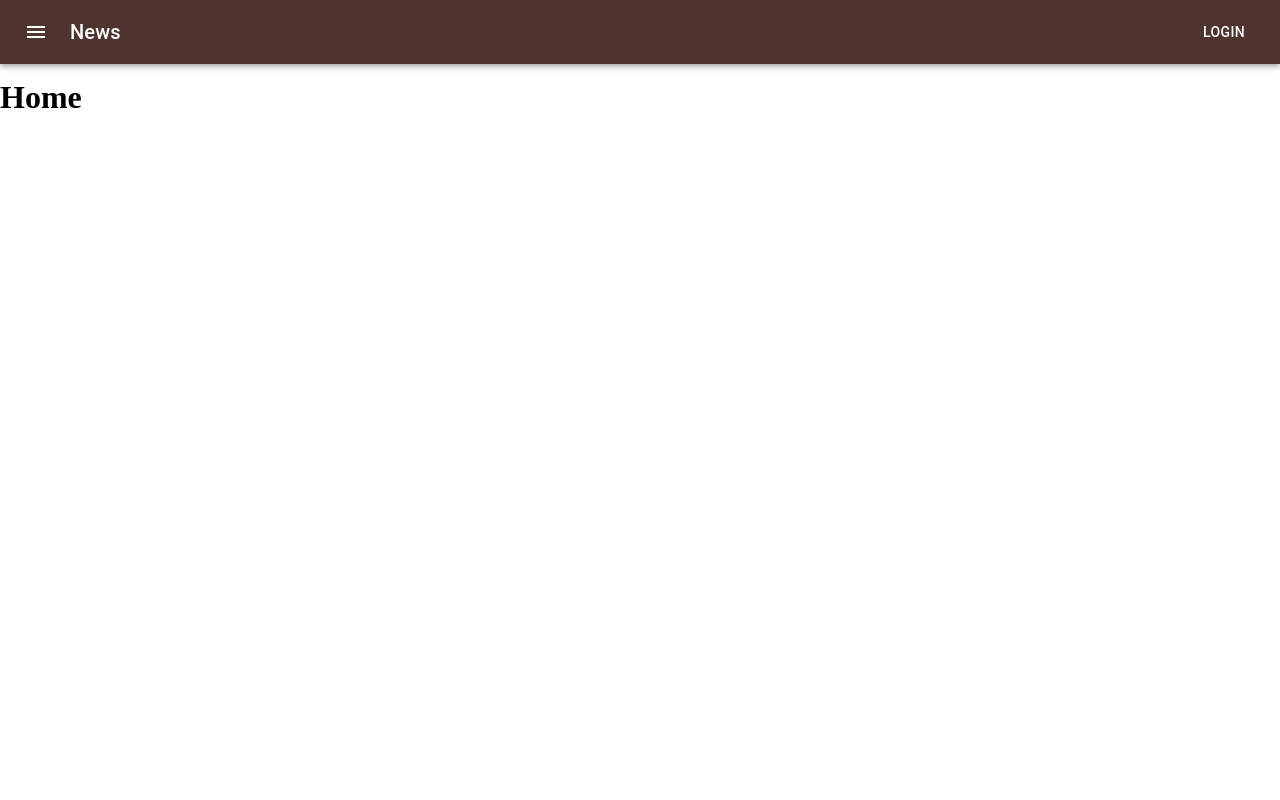
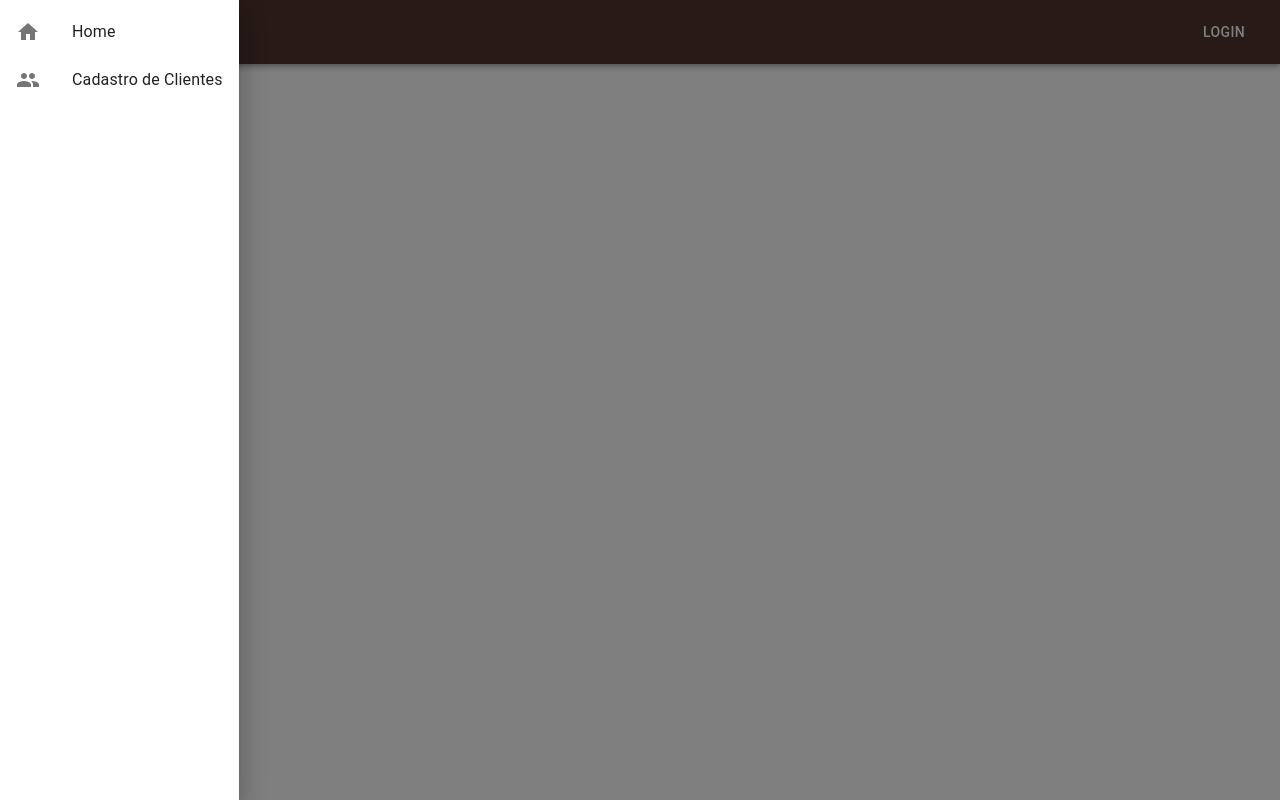
Before and after one commit to vradriano/react-firstproject, a React (Create React App) app: page / in a window 1280 px wide. Both pictures are taken after a click on the button "menu". Built offline with nearby package versions, Linux system fonts and the light colour scheme; the HTML template or start-up script is replaced by a standard one.

Commit message:
adicionando menu drawer

```diff
--- a/src/App.js
+++ b/src/App.js
@@ -5,23 +5,25 @@ import {
 } from 'react-router-dom'
 
 import TemplateDefault from './templates/Default'
+import TemplatePage from './templates/Page'
+
 import Home from './pages/Home'
 import Customers from './pages/Customers'
 
 const App = () => {
   return (
+    <Router>
       <TemplateDefault>
-    <Router>
         <Switch>
           <Route path="/customers">
-          <Customers />
+            <TemplatePage title="Clientes" Component={Customers} />
           </Route>
           <Route path="/">
-          <Home />
+            <TemplatePage title="Página Inicial" Component={Home} />
           </Route>
         </Switch>
+      </TemplateDefault>
     </Router>
-  </TemplateDefault>
   );
 }
 
--- a/src/pages/Customers.js
+++ b/src/pages/Customers.js
@@ -34,7 +34,6 @@ const Customers = () => {
 
   return(
     <>
-    <h1>Customers</h1>
       <Grid container>
         {
           customers.map(item => (
--- a/src/pages/Home.js
+++ b/src/pages/Home.js
@@ -1,6 +1,7 @@
 const Home = () => {
   return(
-    <h1>Home</h1>
+    <>
+    </>
   )
 };
 
--- a/src/partials/Header/Header.js
+++ b/src/partials/Header/Header.js
@@ -1,20 +1,45 @@
+import { useState } from 'react'
+
 import {
   AppBar,
   Box,
   Toolbar,
   Typography,
   Button,
-  IconButton
+  IconButton,
+  Drawer,
+  List,
+  ListItem,
+  ListItemIcon,
+  ListItemText
 } from '@material-ui/core'
 
+import { useHistory } from 'react-router-dom'
+
 import MenuIcon from '@material-ui/icons/Menu'
+import HomeIcon from '@material-ui/icons/Home'
+import PeopleIcon from '@material-ui/icons/People'
+
 import useStyles from '../Header/Header.style'
 
 
 const Header = () => {
   const classes = useStyles()
+  const history = useHistory()
+
+  const [menuOpen, setMenuOpen] = useState(false)
+
+  const handleToggleMenu = () => {
+    setMenuOpen(!menuOpen)
+  }
+
+  const handleMenuClick = route => {
+    handleToggleMenu()
+    history.push(route)
+  }
 
   return (
+    <>
       <Box sx={{ flexGrow: 1 }}>
         <AppBar position="static" color="primary">
           <Toolbar>
@@ -25,7 +50,7 @@ const Header = () => {
               aria-label="menu"
               sx={{ mr: 2 }}
             >
-            <MenuIcon />
+              <MenuIcon onClick={() => handleToggleMenu()}/>
             </IconButton>
             <Typography variant="h6" component="div" className={classes.title}>
               News
@@ -34,6 +59,23 @@ const Header = () => {
           </Toolbar>
         </AppBar>
       </Box>
+      <Drawer open={menuOpen} onClose={() => handleToggleMenu()}>
+        <List>
+          <ListItem button onClick={() => handleMenuClick('/')}>
+            <ListItemIcon>
+              <HomeIcon />
+            </ListItemIcon>
+            <ListItemText>Home</ListItemText>
+          </ListItem>
+          <ListItem button onClick={() => handleMenuClick('/customers')}>
+            <ListItemIcon>
+              <PeopleIcon />
+            </ListItemIcon>
+            <ListItemText>Cadastro de Clientes</ListItemText>
+          </ListItem>
+        </List>
+      </Drawer>
+    </>
   );
 }
 
--- /dev/null
+++ b/src/templates/Page.js
@@ -0,0 +1,26 @@
+import Typography from '@material-ui/core/Typography'
+import { makeStyles } from '@material-ui/core/styles'
+
+
+
+const useStyles = makeStyles(() => ({
+  container: {
+    padding: '15px 0'
+  }
+}))
+
+
+const Page = ({ title, Component }) => {
+  const classes = useStyles()
+
+  return (
+    <>
+      <Typography variant="h4">
+        {title}
+      </Typography>
+      <Component />
+    </>
+  )
+}
+
+export default Page
```
Lines whose indentation alone changed are shown as unchanged.
